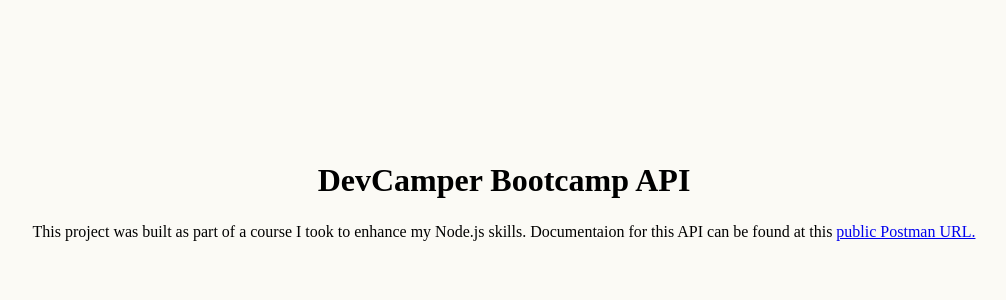
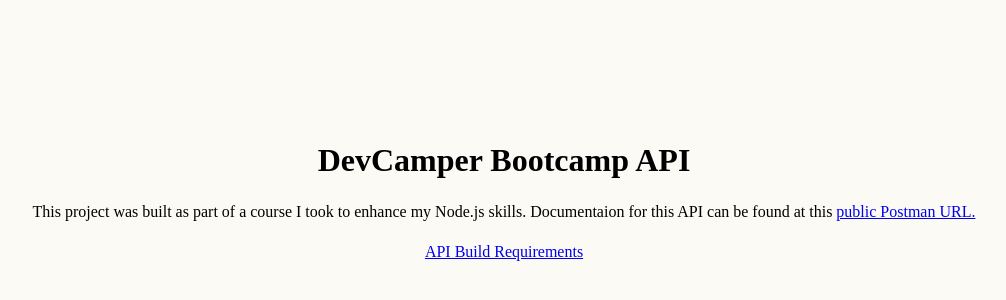
Before and after one commit to steven2711/devcamper-project, a website: page public/index.html in a window 1280 px wide. Shown: the part 168-468 px from the top of the page, without its empty margins (136-1142 px from the left). Drawn offline with Linux system fonts and the light colour scheme.

Commit message:
Added build req to html

```diff
--- a/public/index.html
+++ b/public/index.html
@@ -20,6 +20,14 @@
           >public Postman URL.</a
         >
       </p>
+      <p>
+        <a
+          href="https://gist.github.com/steven2711/a2980655352fc5a833f04b30408b3919"
+          target="_blank"
+          rel="noreferrer noopener"
+          >API Build Requirements</a
+        >
+      </p>
     </header>
   </body>
 </html>
```
